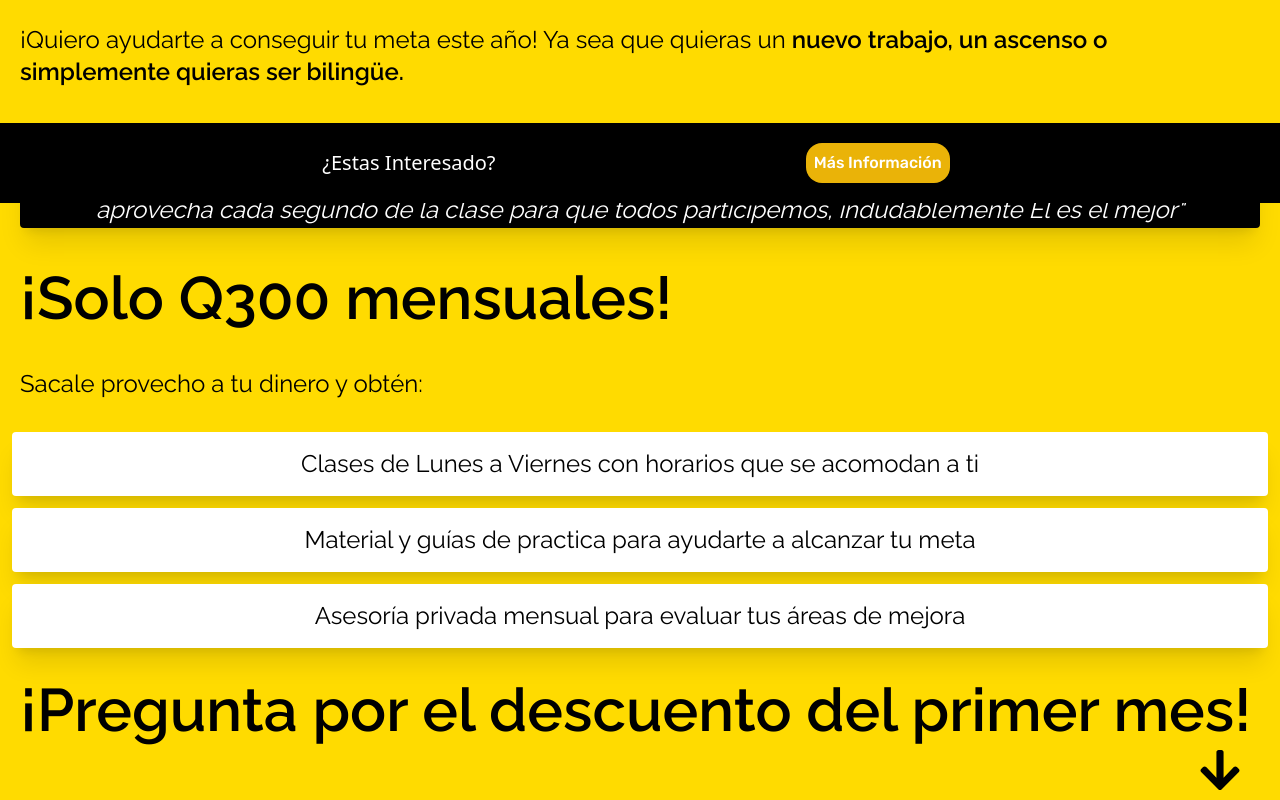
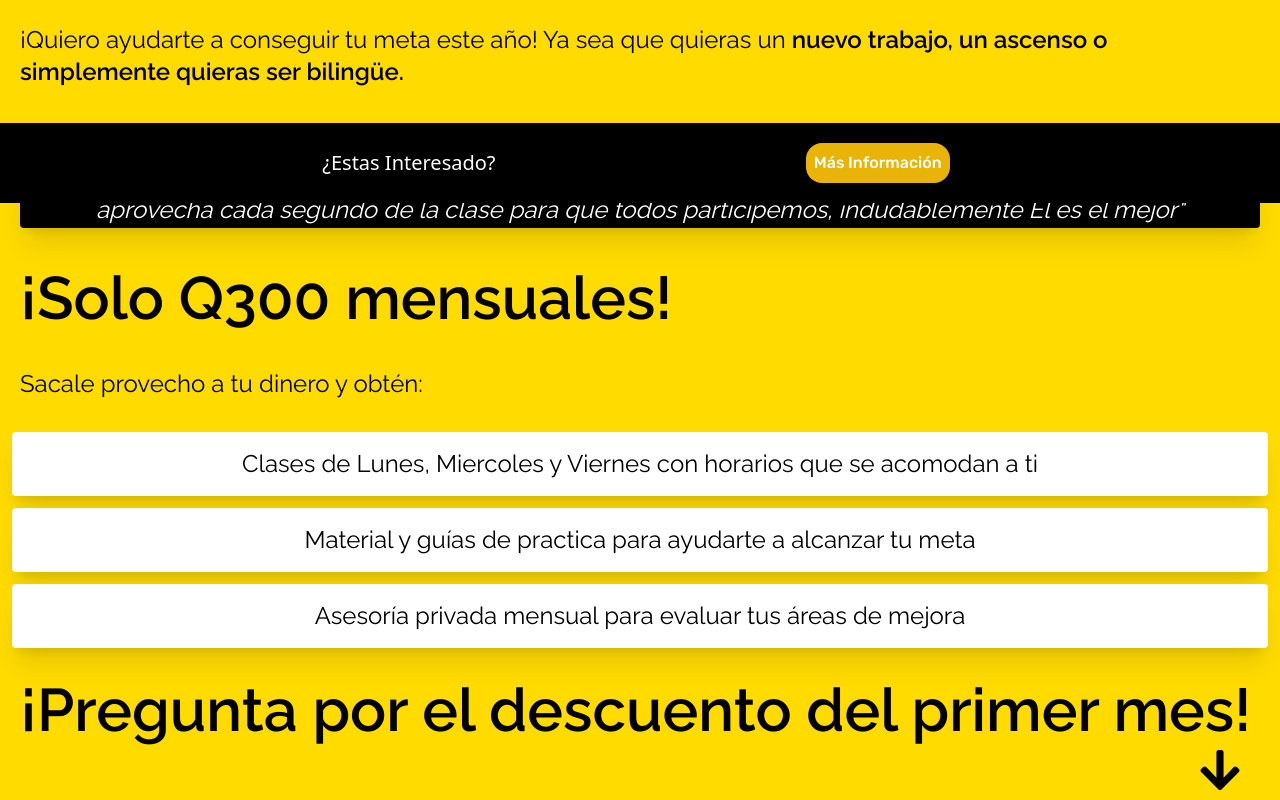
Before and after one commit to fawnnnn777/coachdiego, a Next.js app: page / in a window 1280 px wide. Shown: the part 597-1397 px from the top of the page. Built offline with nearby package versions, Linux system fonts and the light colour scheme.

Commit message:
new schedule

```diff
--- a/src/app/page.js
+++ b/src/app/page.js
@@ -24,7 +24,7 @@ export default function Home() {
       <div id="price">
       <h1 className={`${raleway.className} antialiased text-6xl p-5`}>¡Solo Q300 mensuales!</h1>
       <p className={`${ralewaylight.className} antialised text-2xl p-5`}>Sacale provecho a tu dinero y obtén:</p>
-      <p className={`${ralewaylight.className} antialised text-2xl m-3 p-4 rounded  text-center bg-white text-black shadow-xl`}>Clases de Lunes a Viernes con horarios que se acomodan a ti</p>
+      <p className={`${ralewaylight.className} antialised text-2xl m-3 p-4 rounded  text-center bg-white text-black shadow-xl`}>Clases de Lunes, Miercoles y Viernes con horarios que se acomodan a ti</p>
       <p className={`${ralewaylight.className} antialised text-2xl m-3 p-4 rounded  text-center bg-white text-black shadow-xl`}>Material y guías de practica para ayudarte a alcanzar tu meta</p>
       <p className={`${ralewaylight.className} antialised text-2xl m-3 p-4 rounded  text-center bg-white text-black shadow-xl`}>Asesoría privada mensual para evaluar tus áreas de mejora</p>
       <h1 className={`${raleway.className} antialiased text-6xl p-5`}>¡Pregunta por el descuento del primer mes! <FaArrowDown className="float-right pr-5"/>
```
